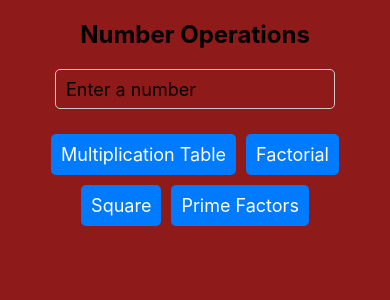
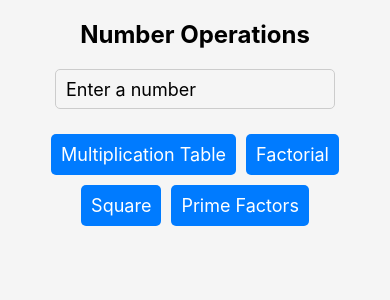
Before and after one commit to isurubandara1/Number-Wizard, a React Native app: screen / in a window 390 px wide. Shown: the top 300 px of the page. Built offline with nearby package versions, Linux system fonts and the light colour scheme.

Commit message:
first commit

```diff
--- a/App.tsx
+++ b/App.tsx
@@ -1,7 +1,7 @@
 import React, { useState } from 'react';
 import { StyleSheet, Text, View, TextInput, TouchableOpacity, ScrollView } from 'react-native';
 
-const App = () => {
+const App: React.FC = () => {
   const [number, setNumber] = useState<string>('');
   const [results, setResults] = useState<string[]>([]);
 
@@ -95,7 +95,7 @@ const styles = StyleSheet.create({
     flex: 1,
     justifyContent: 'center',
     alignItems: 'center',
-    backgroundColor: '#8F1A1A',
+    backgroundColor: '#f5f5f5',
     padding: 20,
   },
   title: {
```
